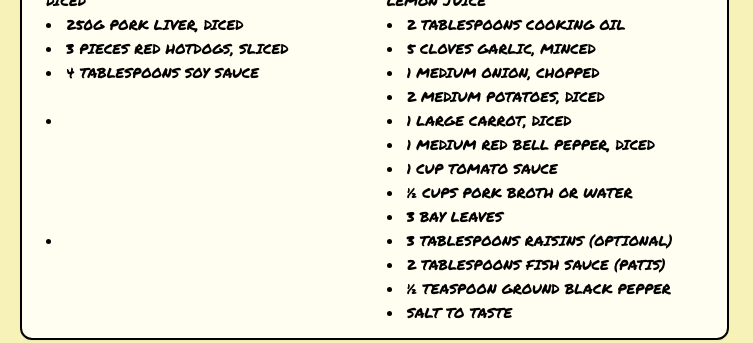
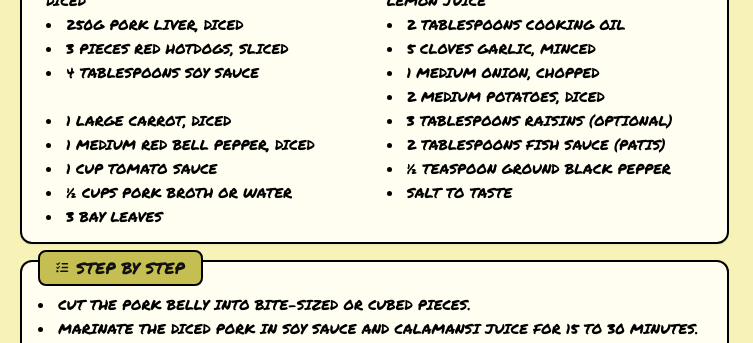
Before and after one commit to Kiyoshi7894/Kasiya-siya.github.io, a plain HTML site: page recipes_storage/Menudo.html in a window 1280 px wide. Shown: the part 402-745 px from the top of the page, 527-1280 px from the left. Drawn offline with nearby package versions, Linux system fonts and the light colour scheme; files whose address does not match are found by name; a web font is replaced by a local one.

Commit message:
changed into idio

```diff
--- a/recipes_storage/Menudo.html
+++ b/recipes_storage/Menudo.html
@@ -172,16 +172,12 @@ INGREDIENTS
                         </ul>
                       </ul>
                         <ul class="list-disc list-inside space-y-1">
-                            <li></ul>
-                        <ul class="list-disc list-inside space-y-1">
                             <li>1 LARGE CARROT, DICED</li>
                             <li>1 MEDIUM RED BELL PEPPER, DICED</li>
                             <li>1 CUP TOMATO SAUCE</li>
                             <li>½ CUPS PORK BROTH OR WATER</li>
                             <li>3 BAY LEAVES</li>
                         </ul>
-                        <ul class="list-disc list-inside space-y-1">
-                            <li></ul>
                         <ul class="list-disc list-inside space-y-1">
                             <li>3 TABLESPOONS RAISINS (OPTIONAL)</li>
                             <li>2 TABLESPOONS FISH SAUCE (PATIS)</li>
```
Also changed, not shown: categories.html (+3 -3 lines).
